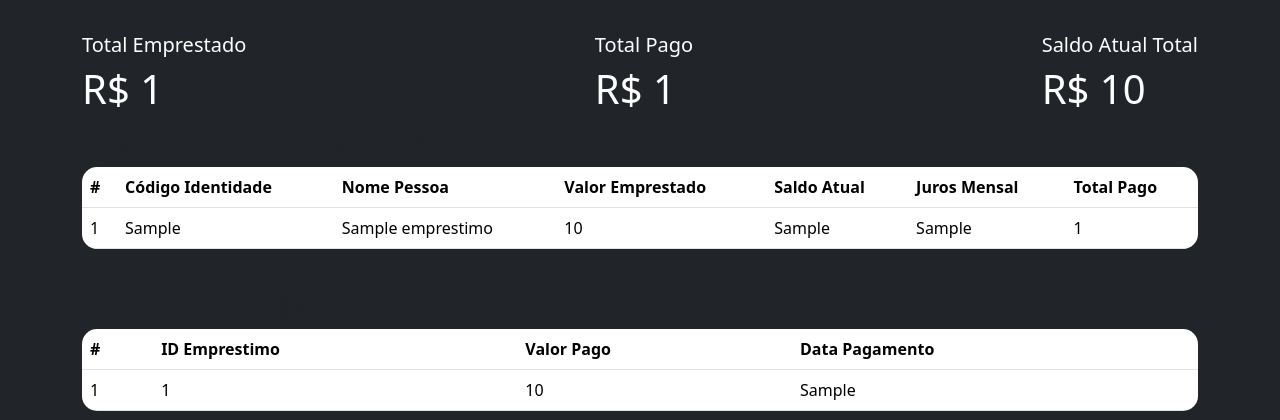
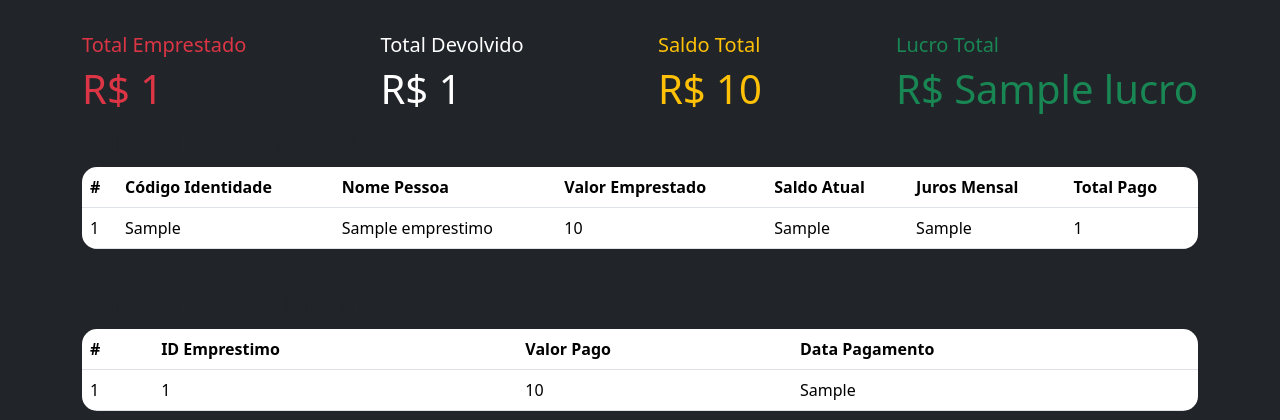
Before and after one commit to ianroddrs/FinanControl, a Django app: template apps/main/templates/tabelas.html in a window 1280 px wide. Shown: the part 142-562 px from the top of the page. Run offline with Django 5.2, Linux system fonts and the light colour scheme; the template is opened without the code that fills it: most values are stand-ins (such as "Sample title", 1, 10 or a date in 2020); some libraries are stand-ins or nearby versions.

Commit message:
atualiza a página de tabelas para exibir lucro total e renomeia campos de total pago e saldo

```diff
--- a/apps/main/templates/tabelas.html
+++ b/apps/main/templates/tabelas.html
@@ -12,17 +12,21 @@
 
 <hr>
 <div class="d-flex flex-row justify-content-between">
-    <span class="text-white">
+    <span class="text-danger">
         <h5>Total Emprestado</h5>
         <h1>R$ {{ total_emprestado }}</h1>
     </span>
     <span class="text-white">
-        <h5>Total Pago</h5>
+        <h5>Total Devolvido</h5>
         <h1>R$ {{ total_pago }}</h1>
     </span>
-    <span class="text-white">
-        <h5>Saldo Atual Total</h5>
+    <span class="text-warning">
+        <h5>Saldo Total</h5>
         <h1>R$ {{ saldo_total }}</h1>
+    </span>
+    <span class="text-success">
+        <h5>Lucro Total</h5>
+        <h1>R$ {{ lucro }}</h1>
     </span>
 </div>
 <h2>Tabela de emprestimos</h2>
--- a/apps/main/views.py
+++ b/apps/main/views.py
@@ -27,7 +27,8 @@ def tables(request):
         'pagamentos': pagamentos,
         'total_emprestado': f'{total_emprestado:.2f}',
         'saldo_total': f'{saldo_total:.2f}',
-        'total_pago': f'{total_pago:.2f}'
+        'total_pago': f'{total_pago:.2f}',
+        'lucro': f'{saldo_total - (total_emprestado - total_pago):.2f}'
     }
 
     return render(request, 'tabelas.html', context)
```
